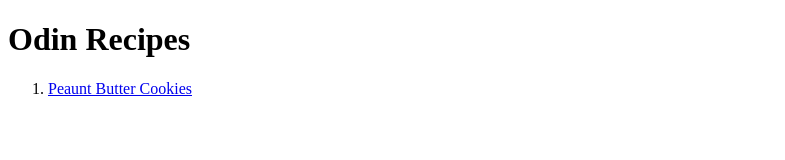
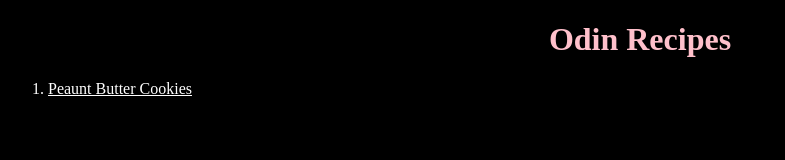
Before and after one commit to Thital/odin-recipes, a plain HTML site: page index.html in a window 1280 px wide. Shown: the whole page, without its empty margins (0-785 px from the left). Drawn offline with Linux system fonts and the light colour scheme.

Commit message:
Added style to page

```diff
--- a/index.html
+++ b/index.html
@@ -1,7 +1,8 @@
 <!DOCTYPE html>
 <html>
     <head>
-
+        <title>Odin Recipes</title>
+        <link rel="stylesheet" href="style.css">
     </head>
     <body>
         <h1>Odin Recipes</h1>
--- /dev/null
+++ b/style.css
@@ -0,0 +1,12 @@
+h1 {
+    color :pink;
+
+}
+* {
+    text-align: center;
+    background-color: #000000;
+    color: white;
+}
+li {
+    text-align: justify;
+}
```
Also changed, not shown: recipes/peanut_butter_cookies.html (+1 -0 lines).
